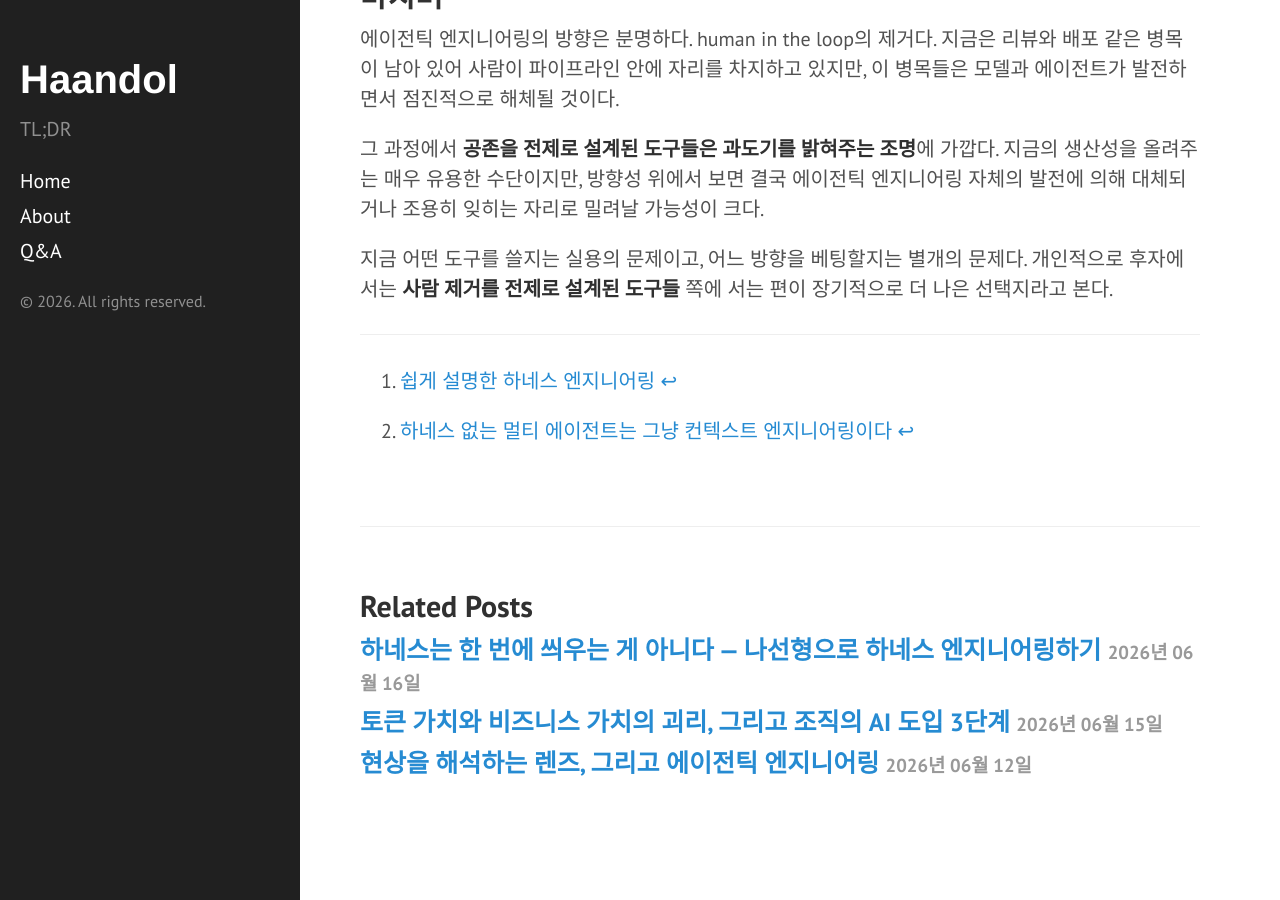
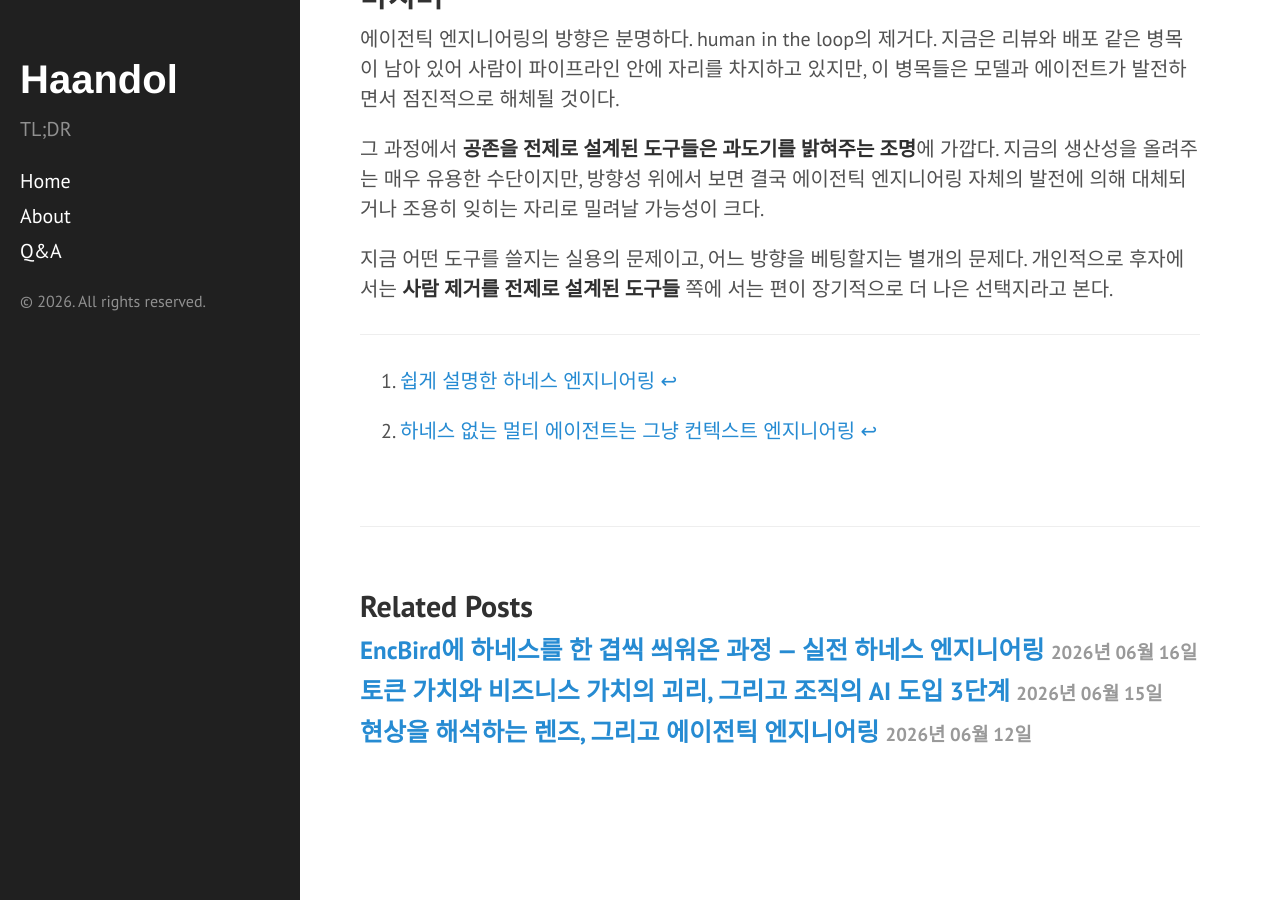
Before and after one commit to haandol/haandol.github.com, a Jekyll site: the page built from _posts/2026-05-11-direction-of-agentic-engineering.md, in a window 1280 px wide and 900 px high, scrolled down 2662 px. Built offline with Jekyll 4.4.1, drawn with Linux system fonts in a browser that asks for light colours; comment, search, counter and statistics services are not loaded.

Commit message:
retitle harness practice post and drop "~이다" style from titles
Co-Authored-By: Claude Opus 4.8 (1M context) <noreply@anthropic.com>

```diff
--- a/_posts/2026-03-31-multi-agent-without-harness-is-just-context-engineering.md
+++ b/_posts/2026-03-31-multi-agent-without-harness-is-just-context-engineering.md
@@ -1,6 +1,6 @@
 ---
 layout: post
-title: 하네스 없는 멀티 에이전트는 그냥 컨텍스트 엔지니어링이다
+title: 하네스 없는 멀티 에이전트는 그냥 컨텍스트 엔지니어링
 excerpt: Multi-agent without harness is just large-scale context engineering
 author: haandol
 email: ldg55d@gmail.com
--- a/_posts/2026-05-11-direction-of-agentic-engineering.md
+++ b/_posts/2026-05-11-direction-of-agentic-engineering.md
@@ -70,4 +70,4 @@ publish: true
 
 [^1]: [쉽게 설명한 하네스 엔지니어링](/2026/03/15/harness-engineering-beyond-context-engineering/)
 
-[^2]: [하네스 없는 멀티 에이전트는 그냥 컨텍스트 엔지니어링이다](/2026/03/31/multi-agent-without-harness-is-just-context-engineering/)
+[^2]: [하네스 없는 멀티 에이전트는 그냥 컨텍스트 엔지니어링](/2026/03/31/multi-agent-without-harness-is-just-context-engineering/)
--- a/_posts/2026-06-15-closing-the-token-value-gap.md
+++ b/_posts/2026-06-15-closing-the-token-value-gap.md
@@ -144,4 +144,4 @@ OpenAI와 Anthropic이 노하우를 풀지 않는 건 복제가 쉬워서라고
 
 [^6]: [에이전틱 개발 시대, 비즈니스를 아는 개발자의 가치](/2026/03/13/agentic-dev-business-aligned-code/)
 
-[^7]: [하네스 없는 멀티 에이전트는 그냥 컨텍스트 엔지니어링이다](/2026/03/31/multi-agent-without-harness-is-just-context-engineering/)
+[^7]: [하네스 없는 멀티 에이전트는 그냥 컨텍스트 엔지니어링](/2026/03/31/multi-agent-without-harness-is-just-context-engineering/)
--- a/_posts/2026-06-16-harness-engineering-in-practice.md
+++ b/_posts/2026-06-16-harness-engineering-in-practice.md
@@ -1,6 +1,6 @@
 ---
 layout: post
-title: "하네스는 한 번에 씌우는 게 아니다 — 나선형으로 하네스 엔지니어링하기"
+title: "EncBird에 하네스를 한 겹씩 씌워온 과정 — 실전 하네스 엔지니어링"
 excerpt: How harness engineering actually works in practice, layer by layer
 author: haandol
 email: ldg55d@gmail.com
@@ -388,7 +388,7 @@ EncBird의 하네스도 처음부터 이렇게 생기지 않았다. 빈 모노
 ---
 
 [^1]: [쉽게 설명한 하네스 엔지니어링](/2026/03/15/harness-engineering-beyond-context-engineering/)
-[^2]: [하네스 없는 멀티 에이전트는 그냥 컨텍스트 엔지니어링이다](/2026/03/31/multi-agent-without-harness-is-just-context-engineering/)
+[^2]: [하네스 없는 멀티 에이전트는 그냥 컨텍스트 엔지니어링](/2026/03/31/multi-agent-without-harness-is-just-context-engineering/)
 [^3]: [컨텍스트 엔지니어링 - 정적 컨텍스트와 동적 컨텍스트](/2026/03/11/context-engineering-static-vs-dynamic/)
 [^4]: [에이전틱 개발 시대, 비즈니스를 아는 개발자의 가치](/2026/03/13/agentic-dev-business-aligned-code/)
 [^5]: [MCP 서버를 개발하기 전에 고려할 것들](/2026/03/02/considerations-before-developing-mcp-server/)
```
Also changed, not shown: _posts/2026-04-17-future-agentic-app-engine.md (+1 -1 lines).
